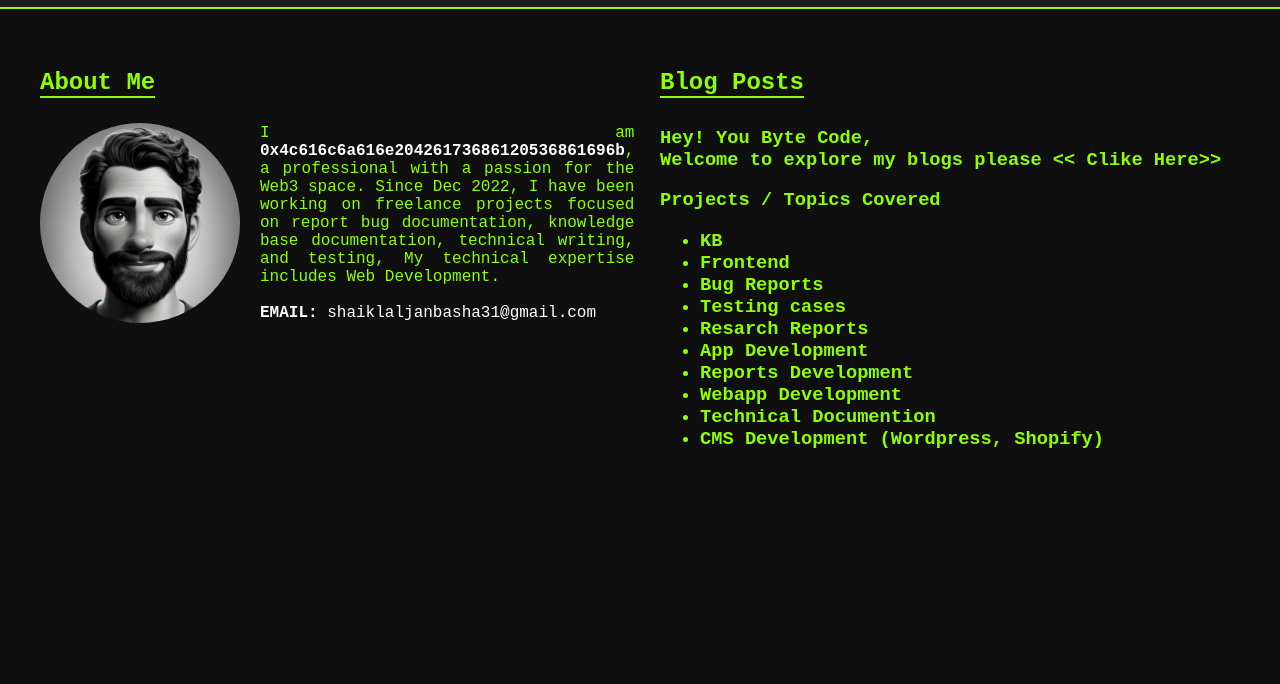
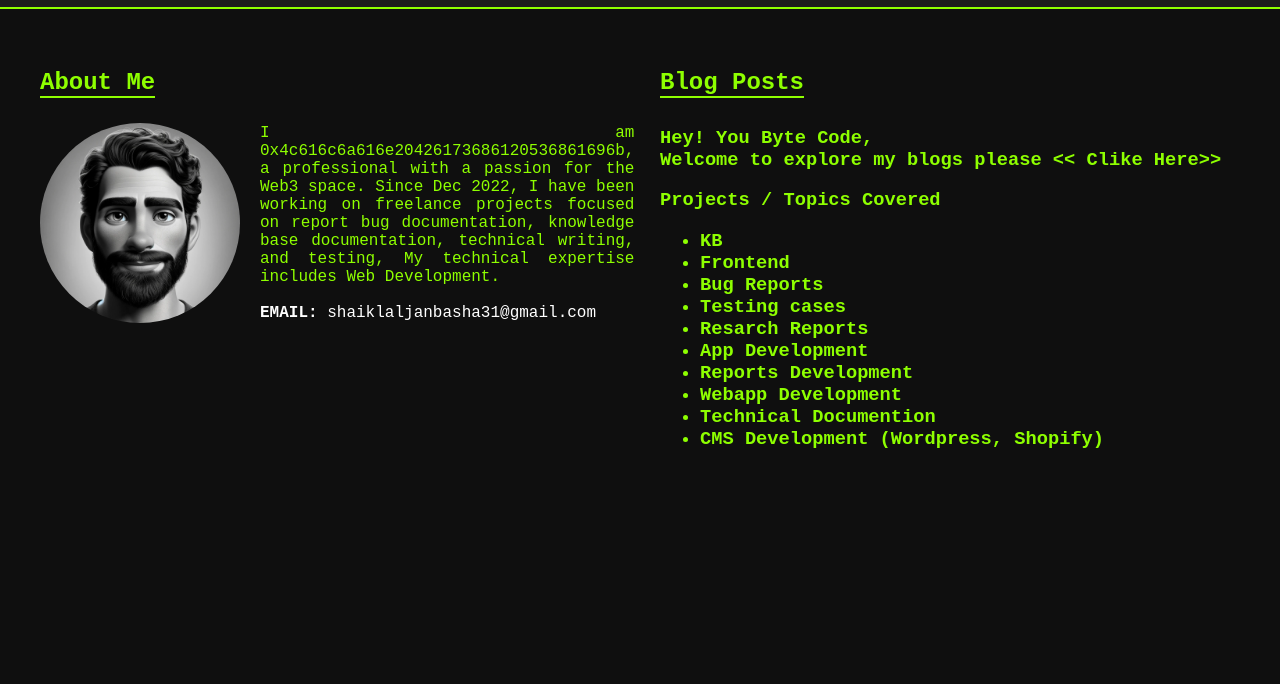
Before and after one commit to ljb630/ljb630.github.io, a plain HTML site: page index.html in a window 1280 px wide. Shown: the part 40-724 px from the top of the page. Drawn offline with nearby package versions, Linux system fonts and the light colour scheme; a small style sheet from the web is missing.

Commit message:
Update index.html
Signed-off-by: Laljan Basha Shaik <74303145+ljb630@users.noreply.github.com>

```diff
--- a/index.html
+++ b/index.html
@@ -36,7 +36,7 @@
         <img
           src="./image/DALL·E 2024-03-07 08.04.19 - Create a black and white image of a person with olive skin, dark curly hair, and a full beard. The beard should be thick but not overly voluminous, ke.jpg"
           alt="Laljan Basha Shaik" class="about-image">
-        <p>I am <span style="color: white;"><Strong> 0x4c616c6a616e20426173686120536861696b</Strong></span>, a professional with a passion for the Web3 space. Since Dec 2022, I have been
+        <p>I am 0x4c616c6a616e20426173686120536861696b, a professional with a passion for the Web3 space. Since Dec 2022, I have been
           working on freelance projects focused on report bug documentation, knowledge base documentation, technical
           writing, and testing, My technical expertise includes Web Development.<br><br>
           <span style="color: white;"><Strong>EMAIL:</Strong> shaiklaljanbasha31@gmail.com</span>
```
